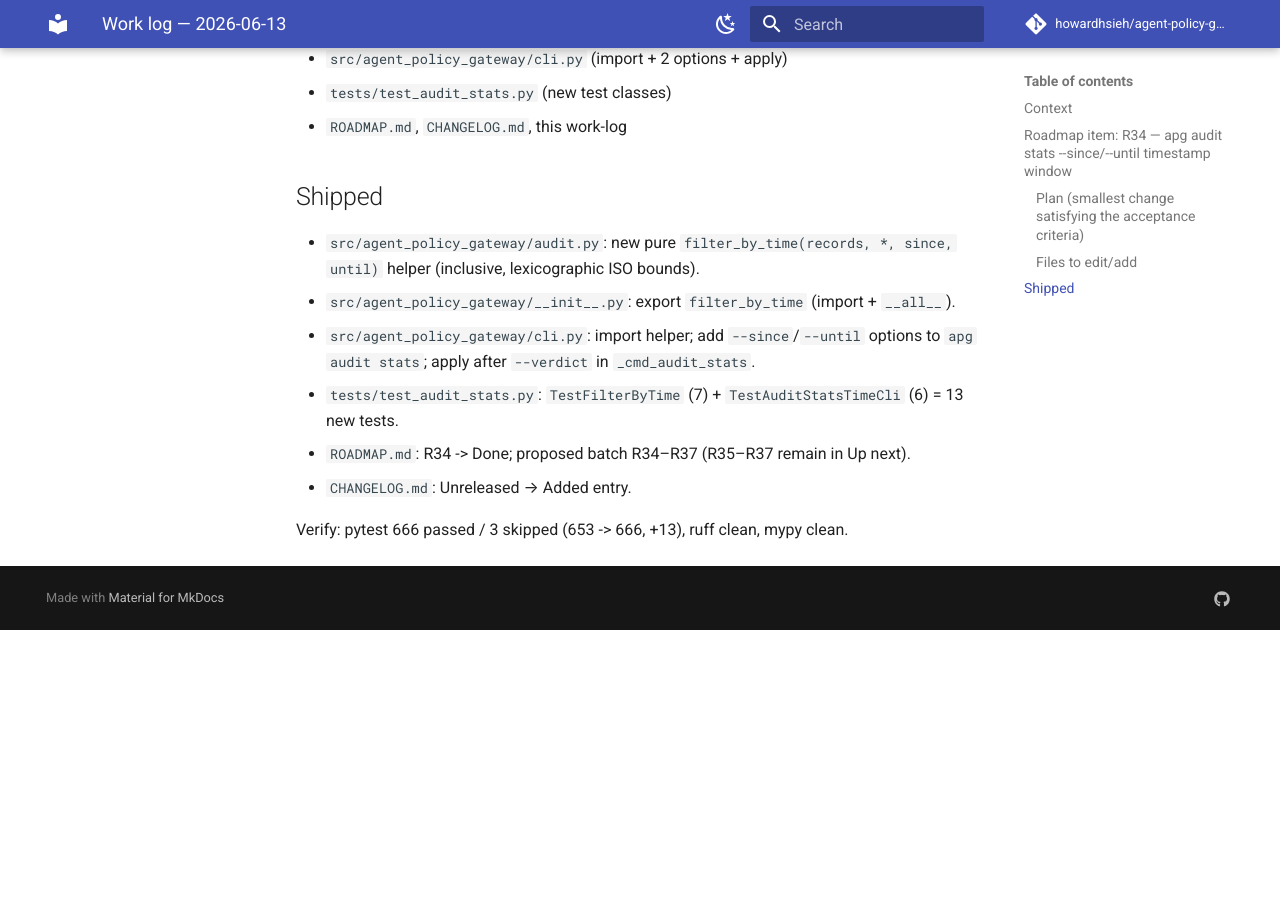
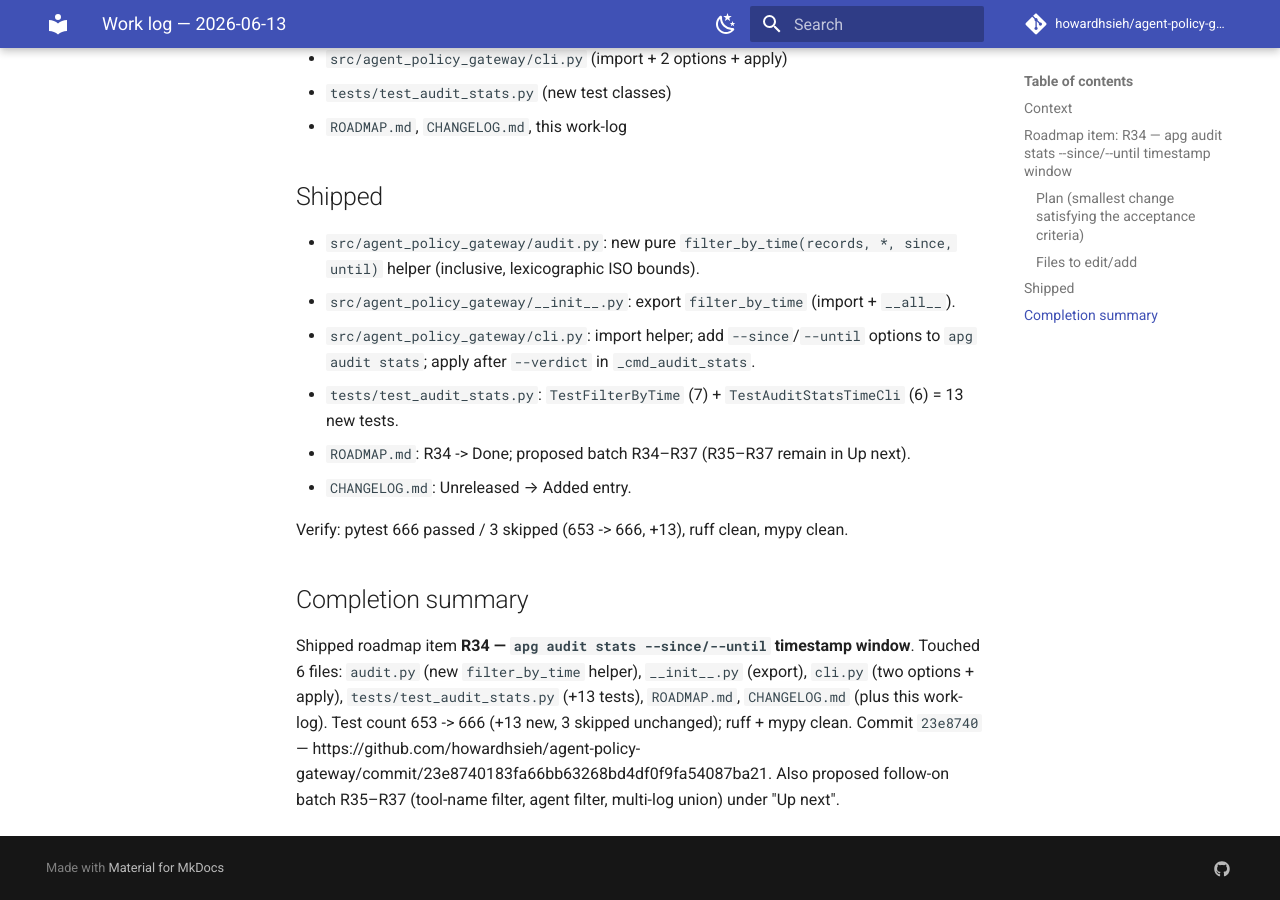
Before and after one commit to howardhsieh/agent-policy-gateway, an MkDocs documentation site: the page built from docs/work-log/2026-06-13.md, in a window 1280 px wide and 900 px high, scrolled down 1066 px. Built offline with MkDocs 1.6.1 and Material for MkDocs 9.7.7, drawn with Linux system fonts in a browser that asks for light colours; comment, search, counter and statistics services are not loaded; before the commit the page ends 1696 px from its top, so only the background shows below that.

Commit message:
docs: record R34 commit hash and finalize 2026-06-13 work-log

```diff
--- a/docs/work-log/2026-06-13.md
+++ b/docs/work-log/2026-06-13.md
@@ -43,3 +43,6 @@ pre-slicing the JSONL file. Mirrors the R31 `filter_by_verdict` design exactly.
 - `CHANGELOG.md`: Unreleased → Added entry.
 
 Verify: pytest 666 passed / 3 skipped (653 -> 666, +13), ruff clean, mypy clean.
+
+## Completion summary
+Shipped roadmap item **R34 — `apg audit stats --since/--until` timestamp window**. Touched 6 files: `audit.py` (new `filter_by_time` helper), `__init__.py` (export), `cli.py` (two options + apply), `tests/test_audit_stats.py` (+13 tests), `ROADMAP.md`, `CHANGELOG.md` (plus this work-log). Test count 653 -> 666 (+13 new, 3 skipped unchanged); ruff + mypy clean. Commit `23e8740` — https://github.com/howardhsieh/agent-policy-gateway/commit/23e8740183fa66bb63268bd4df0f9fa54087ba21. Also proposed follow-on batch R35–R37 (tool-name filter, agent filter, multi-log union) under "Up next".
```
Also changed, not shown: ROADMAP.md (+1 -1 lines).
